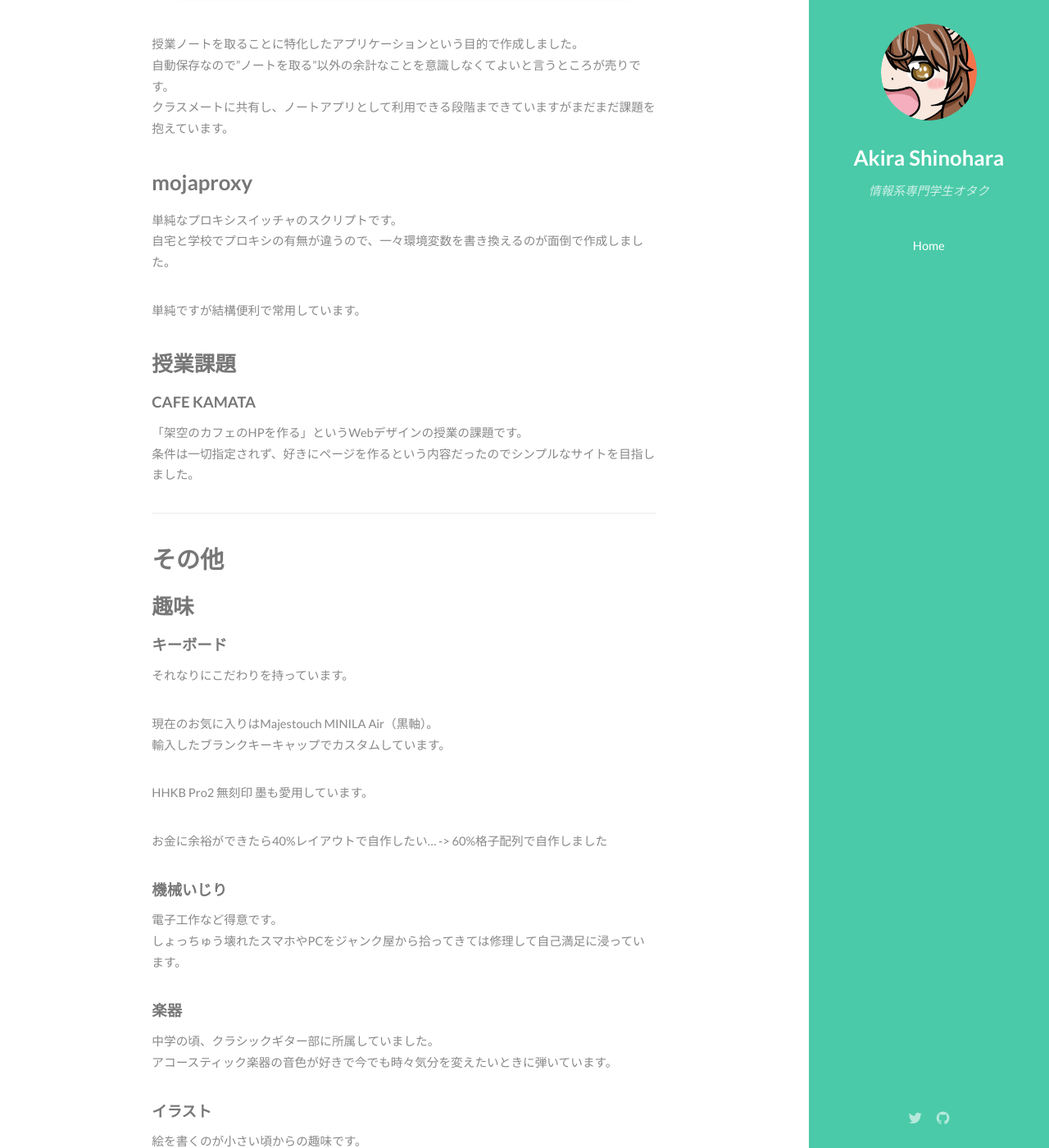
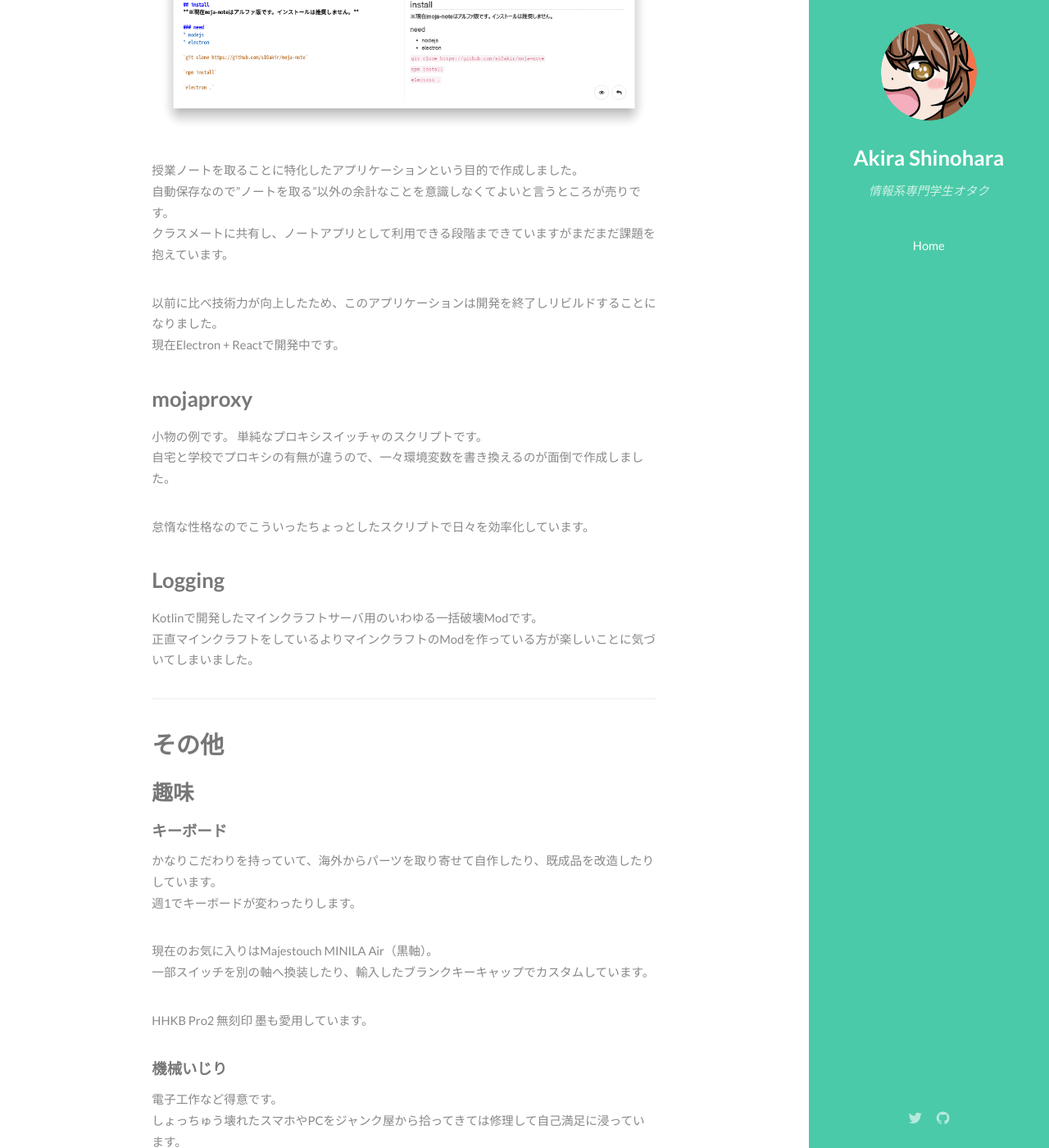
Before and after one commit to s10akir/s10akir.github.io, a Jekyll site: the page built from index.md, in a window 1280 px wide and 1400 px high, scrolled down 3003 px. Shown: the whole window at 82% size. Built offline with Jekyll 4.4.1, drawn with Linux system fonts in a browser that asks for light colours; some of the changed text lies outside the part shown.

Commit message:
update moromoro

```diff
--- a/index.md
+++ b/index.md
@@ -19,12 +19,13 @@ Date of birth: 1998.10.02
 
 ### 資格
 
-|2017.03|ITパスポート試験                      |
-|2017.09|Microsoft Office Specialist Word 2013 |
-|2017.11|基本情報技術者試験                    |
-|2018.02|Microsoft Office Specialist Excel 2013|
-|2018.06|応用情報技術者試験                    |
-|       |情報処理安全確保支援士試験に向け勉強中|
+|2017.03|ITパスポート試験                               |
+|2017.09|Microsoft Office Specialist Word 2013          |
+|2017.11|基本情報技術者試験                             |
+|2018.02|Microsoft Office Specialist Excel 2013         |
+|2018.06|応用情報技術者試験                             |
+|2018.12|情報処理安全確保支援士試験                     |
+|2019.04|情報処理安全確保支援士 取得 （登録番号 018283）|
 
 
 ---
@@ -42,19 +43,22 @@ Ubuntuから入り様々なディストリビューションに触れました
 最も長く触っている言語です。
 特別な理由がない場合は基本Rubyで開発することが多いです。
 
+### Node.js
+GUIアプリケーションを開発する際にNode.js + Electronをよく利用します。
+最近はWebアプリケーションや競プロにもJSで挑戦しています。
+
+### C++
+組み込み開発の分野でしか触ったことがないので汎用的なアプリケーションへの知見は不足気味ですが、ロボコンに参加した際にC++で開発しました。
+
 ### Python3
 ライブラリが豊富なため、こちらで開発することも多々あります。
 
 ### Java
-個人での開発にはほぼ使用しませんが、学校の授業はJavaで習っているためこちらも得意です。
-
-### Node.js
-GUIアプリケーションを開発する際にNode.js + Electronをよく利用します。
+あまり好みではないので個人での開発にはほぼ使用しませんが、利用歴が長いため得意です。
 
 ### Web
-Webデザインの基礎的な知識、技術があります。
-
-個人HPはSinatra+hamlで構築しています。
+アルバイトを通して多くのWebアプリケーションフレームワークに触れました。
+Rails, Django, Laravel, Flask, Expressであれば一般的なWebアプリケーションを構築できます。
 
 
 ---
@@ -71,30 +75,32 @@ Node.js + Electronで開発しています。
 自動保存なので"ノートを取る"以外の余計なことを意識しなくてよいと言うところが売りです。
 クラスメートに共有し、ノートアプリとして利用できる段階まできていますがまだまだ課題を抱えています。
 
+以前に比べ技術力が向上したため、このアプリケーションは開発を終了しリビルドすることになりました。
+現在Electron + Reactで開発中です。
+
 ### [mojaproxy](https://github.com/s10akir/mojaproxy)
+小物の例です。
 単純なプロキシスイッチャのスクリプトです。
 自宅と学校でプロキシの有無が違うので、一々環境変数を書き換えるのが面倒で作成しました。
 
-単純ですが結構便利で常用しています。
+怠惰な性格なのでこういったちょっとしたスクリプトで日々を効率化しています。
 
-### 授業課題
-#### [CAFE KAMATA](https://s10akir.github.io/is11WebTrainingCafe/index.html)
-「架空のカフェのHPを作る」というWebデザインの授業の課題です。
-条件は一切指定されず、好きにページを作るという内容だったのでシンプルなサイトを目指しました。
+### [Logging](https://github.com/s10akir/Logging)
+Kotlinで開発したマインクラフトサーバ用のいわゆる一括破壊Modです。
+正直マインクラフトをしているよりマインクラフトのModを作っている方が楽しいことに気づいてしまいました。
 
 ---
 
 ## その他
 ### 趣味
 #### キーボード
-それなりにこだわりを持っています。
+かなりこだわりを持っていて、海外からパーツを取り寄せて自作したり、既成品を改造したりしています。
+週1でキーボードが変わったりします。
 
 現在のお気に入りはMajestouch MINILA Air（黒軸）。
-輸入したブランクキーキャップでカスタムしています。
+一部スイッチを別の軸へ換装したり、輸入したブランクキーキャップでカスタムしています。
 
 HHKB Pro2 無刻印 墨も愛用しています。
-
-お金に余裕ができたら40%レイアウトで自作したい… -> 60%格子配列で自作しました
 
 #### 機械いじり
 電子工作など得意です。
```
